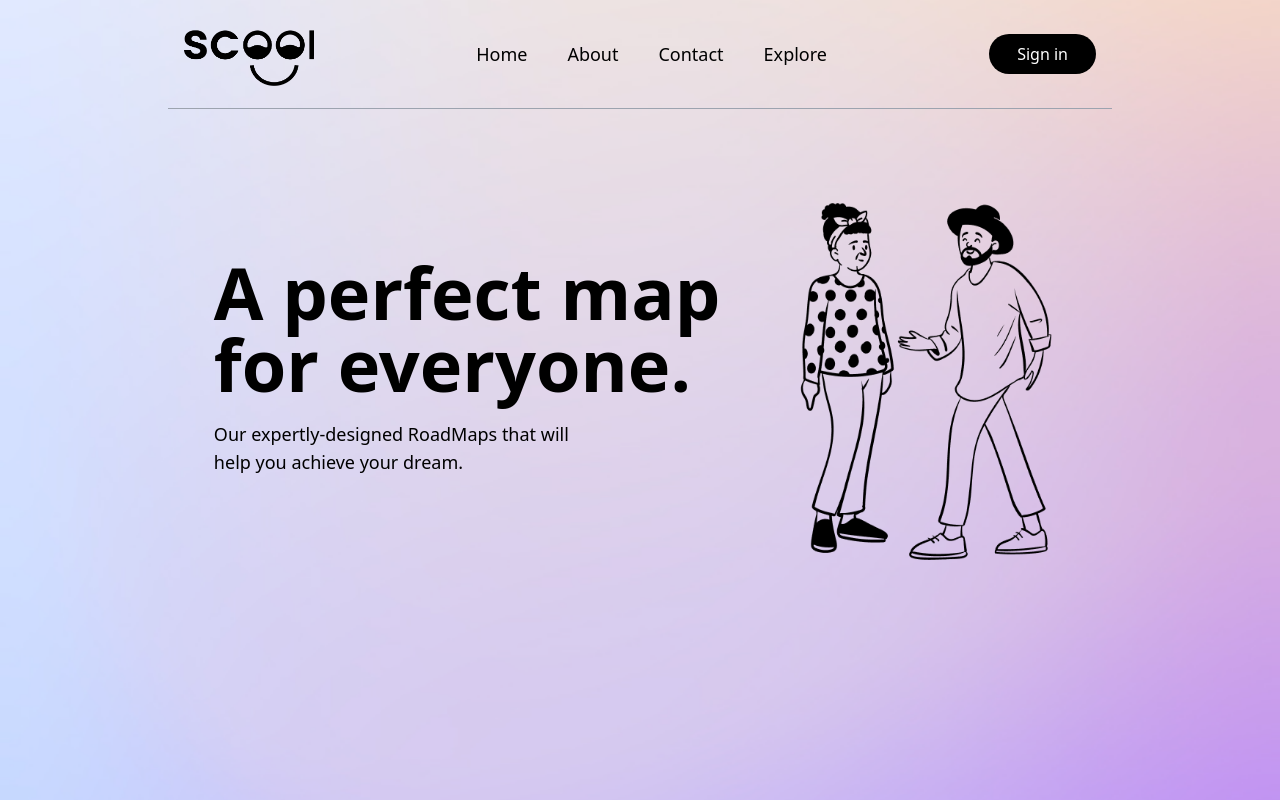
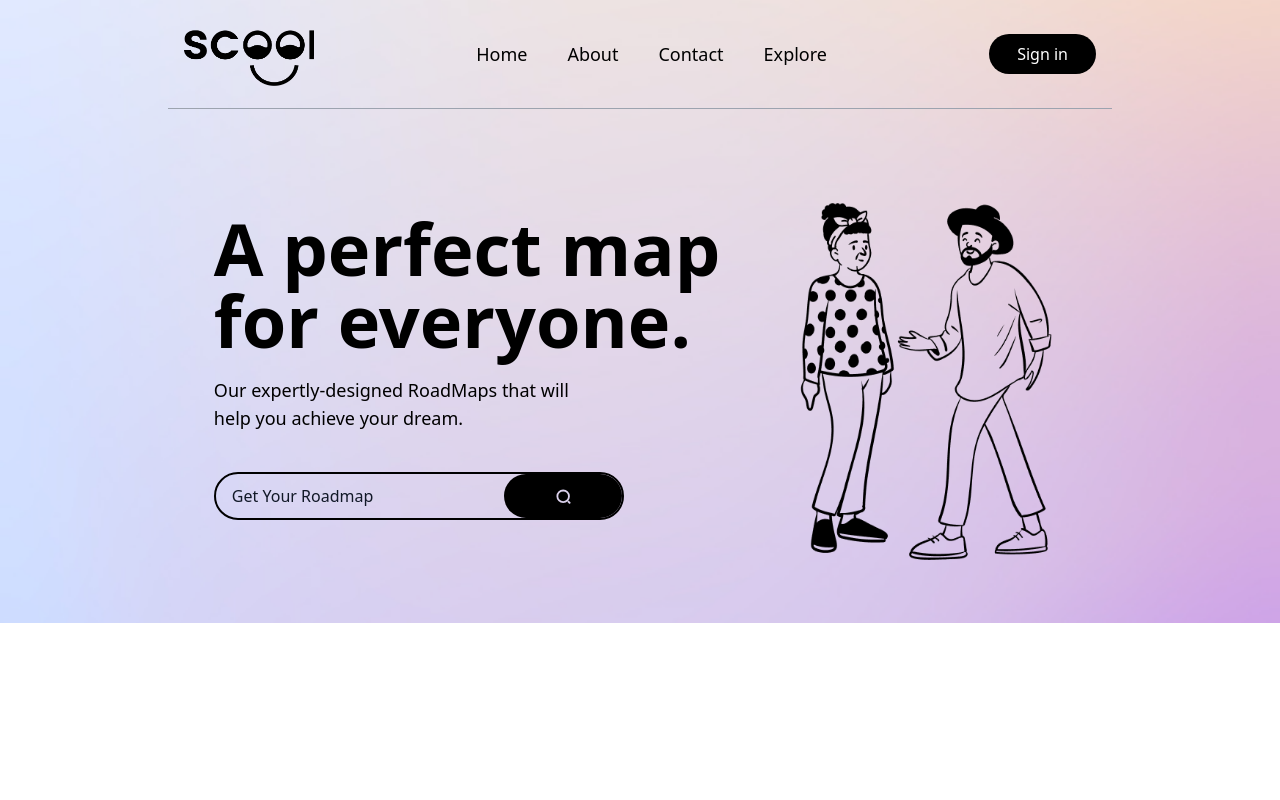
Before and after one commit to aninarafath6/scool-app, a Next.js app: page / in a window 1280 px wide. Built offline with nearby package versions, Linux system fonts and the light colour scheme.

Commit message:
search input

```diff
--- a/components/Home/Hero/HeroSection.jsx
+++ b/components/Home/Hero/HeroSection.jsx
@@ -1,5 +1,6 @@
 import Image from "next/image";
 import { Images, Contents } from "constants/index";
+import SearchInput from "./SearchInput";
 
 export default function HeroSection() {
   return (
@@ -13,6 +14,7 @@ export default function HeroSection() {
         <p className="text-lg  mt-5  whitespace-pre-line">
           {Contents.hero.subtitle}
         </p>
+        <SearchInput />
       </div>
       <div className="s pt-9">
         <Image
--- /dev/null
+++ b/components/Home/Hero/SearchInput.jsx
@@ -0,0 +1,25 @@
+import { Images } from "constants/index";
+import Image from "next/image";
+
+export default function SearchInput() {
+  return (
+    <div className="md:pr-24 w-full">
+      <div className="w-full h-12 -400  border-black border-2 rounded-full mt-10 flex ">
+        <input
+          type="text"
+          className="h-full w-full bg-inherit pl-4 border-none focus:outline-none placeholder:text-gray-900  "
+          placeholder="Get Your Roadmap"
+        />
+        <div className="w-5/12 rounded-full bg-black h-full items-center justify-center flex">
+          <Image
+            src={Images.search_icon}
+            alt="search"
+            width={15}
+            height={15}
+            className="w-auto h-auto"
+          />
+        </div>
+      </div>
+    </div>
+  );
+}
--- a/constants/image-constants.js
+++ b/constants/image-constants.js
@@ -2,6 +2,7 @@ const Images = {
   logo_md: "/logo-md.png",
   logo_sm: "/logo-sm.png",
   hero_peeps: "/images/peeps-1.png",
+  search_icon: "/icons/vuesax/linear/vuesax/linear/search-normal.svg",
 };
 
 export default Images;
--- a/styles/globals.css
+++ b/styles/globals.css
@@ -13,5 +13,5 @@
   width: 100vw;
 
   /* for test need to change 100% */
-  height: 100vh;
+  height: 100%;
 }
```
Also changed, not shown: public/icons/search_icon.svg (added), public/icons/vuesax/linear/vuesax/linear/search-normal.svg (added).
